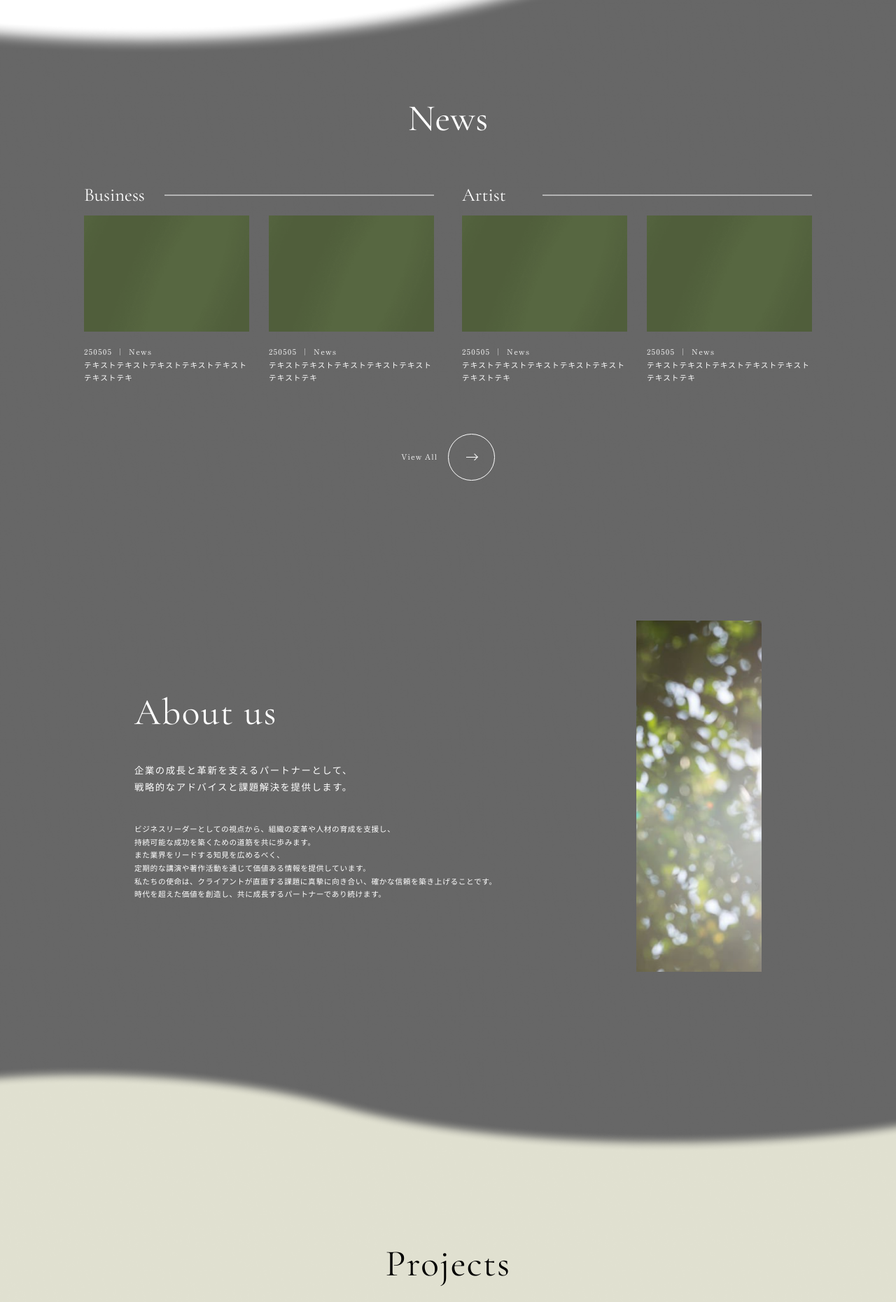
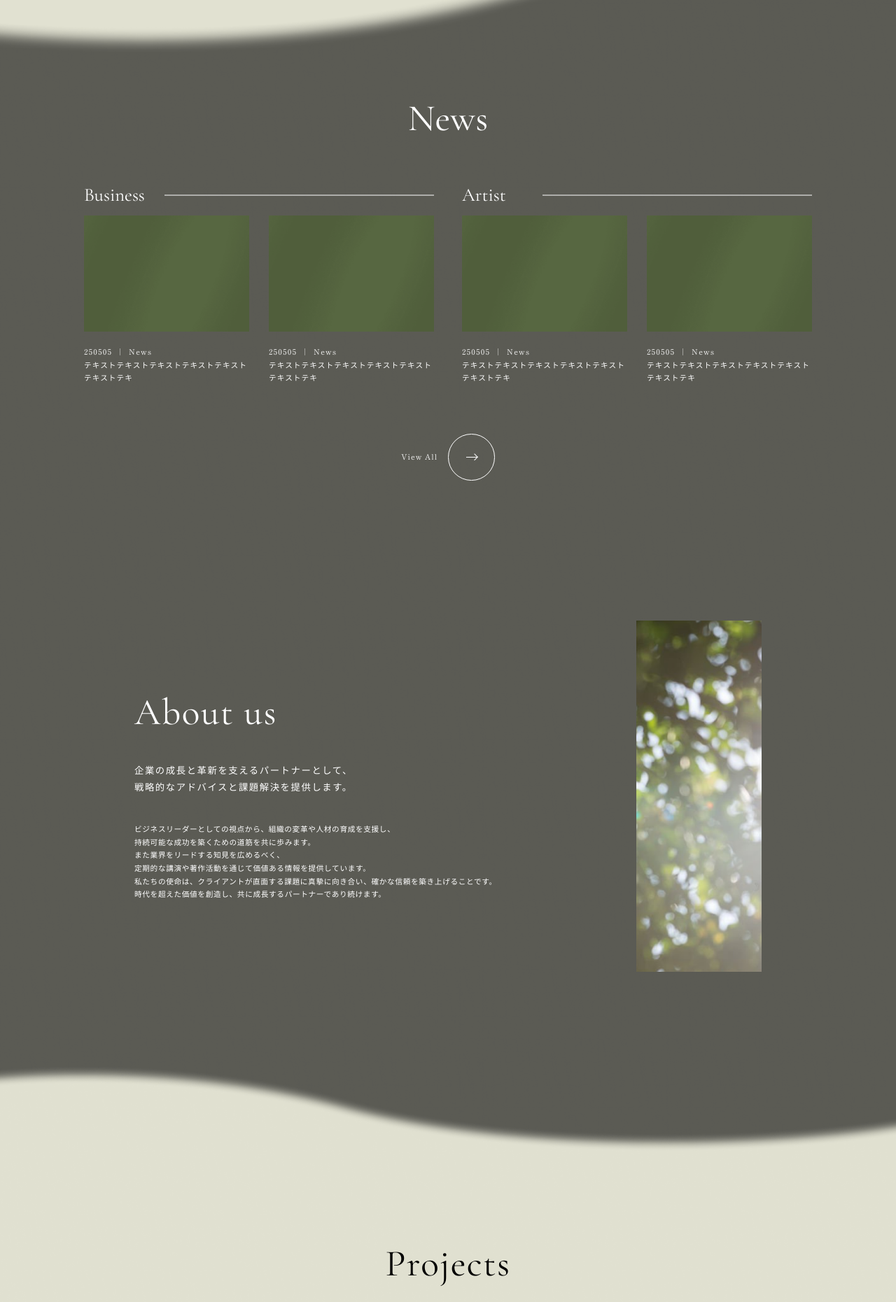
Before and after one commit to HatakeyamaKazuma/ogurism, a PHP site: page / in a window 1280 px wide. Shown: the part 961-2822 px from the top of the page at 70% size. Run offline with PHP 8.4, Linux system fonts and the light colour scheme.

Commit message:
Update style.css

```diff
--- a/style/style.css
+++ b/style/style.css
@@ -292,6 +292,7 @@
 .main {
     position: relative;
     width: 100%;
+    background-color: #E1E1D1;
 }
 
 /* MV */
```
